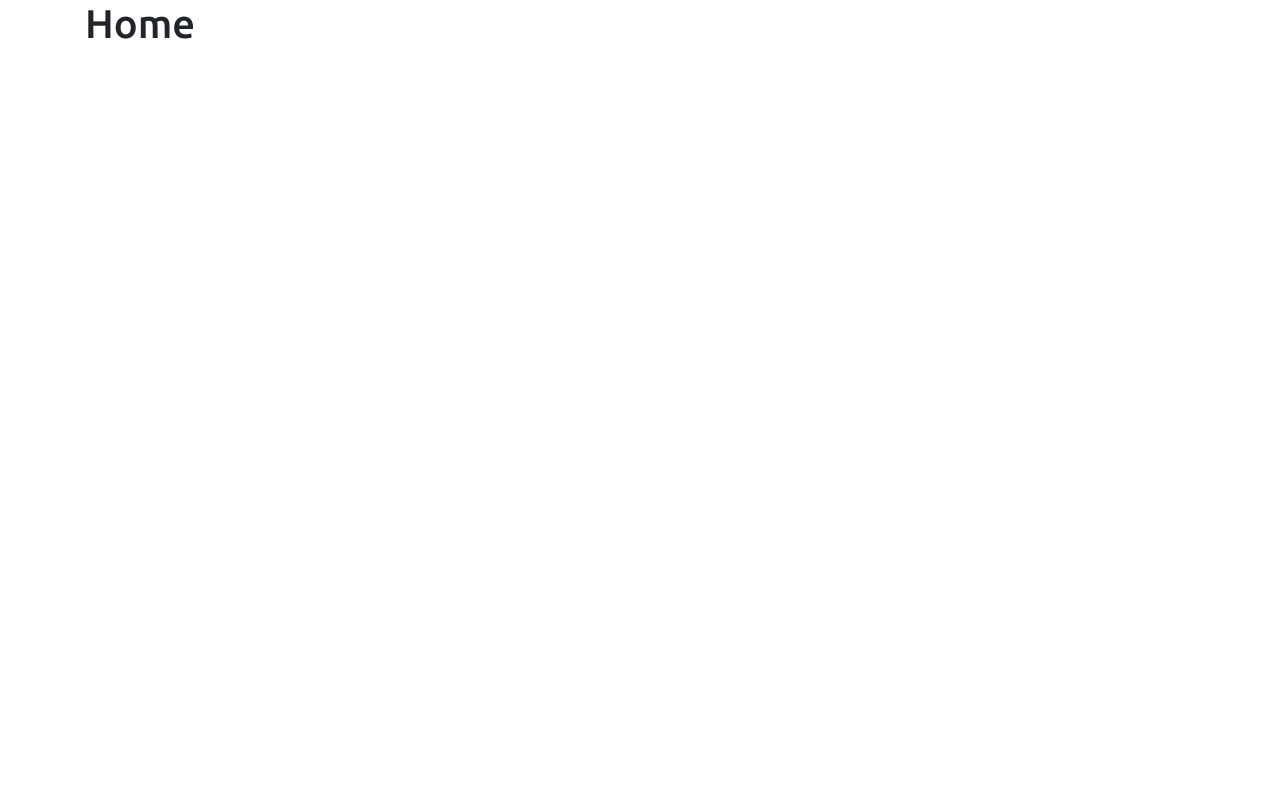
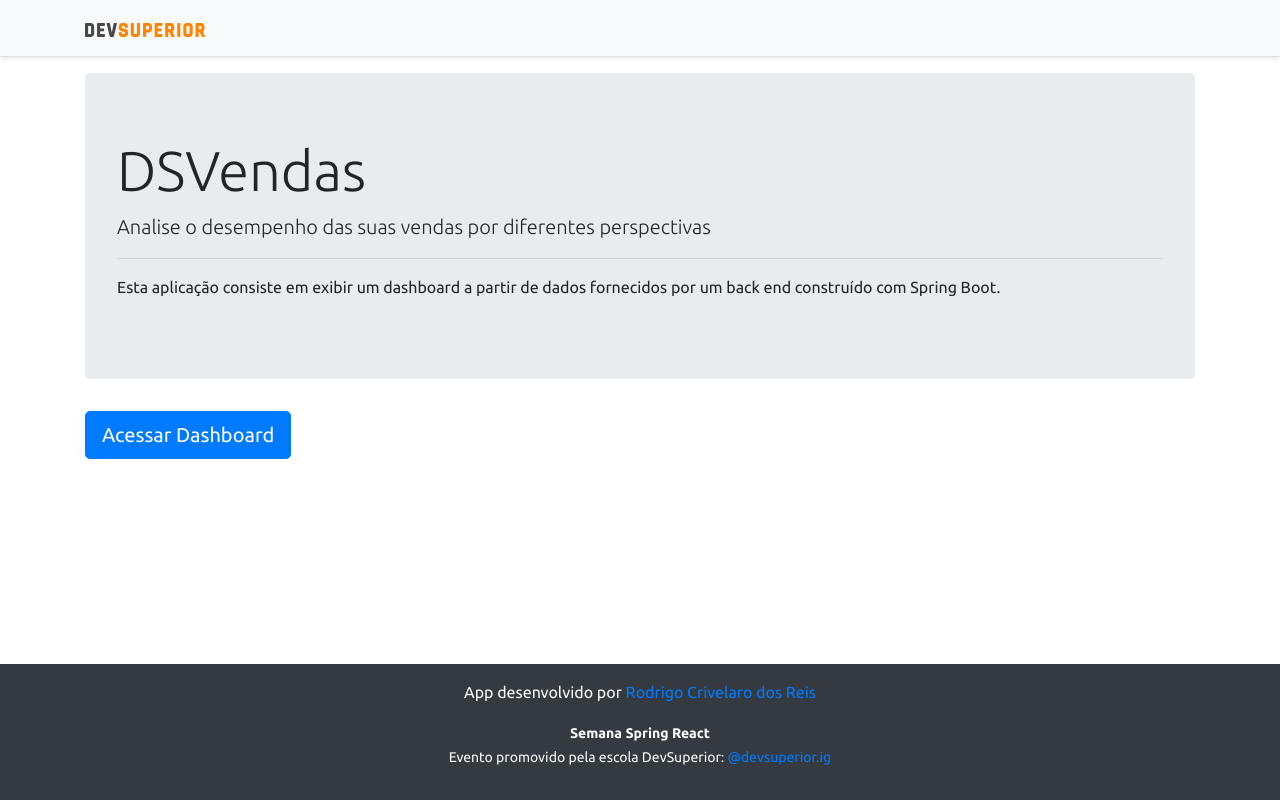
Before and after one commit to rodrigocrivelaro/projeto-sds3, a React (Create React App) app in the folder frontend/: page / in a window 1280 px wide. Built offline with nearby package versions, Linux system fonts and the light colour scheme.

Commit message:
Home, navigation

```diff
--- a/frontend/src/components/NavBar/index.tsx
+++ b/frontend/src/components/NavBar/index.tsx
@@ -1,3 +1,4 @@
+import { Link } from 'react-router-dom';
 import ImgDsDark from '../../assets/img/ds-dark.svg';
 
 const NavBar = () => {
@@ -5,7 +6,9 @@
         <div className="d-flex flex-column flex-md-row align-items-center p-3 px-md-4 mb-3 bg-light border-bottom shadow-sm">
             <div className="container">
                 <nav className="my-2 my-md-0 mr-md-3">
-                    <img src={ImgDsDark} alt="DevSuperior" width="120" />
+                    <Link to="/" >
+                        <img src={ImgDsDark} alt="DevSuperior" width="120" />
+                    </Link>
                 </nav>
             </div>
         </div>
--- a/frontend/src/pages/Home/index.tsx
+++ b/frontend/src/pages/Home/index.tsx
@@ -1,8 +1,24 @@
+import Footer from "components/Footer"
+import NavBar from "components/NavBar";
+import { Link } from "react-router-dom";
+
 const Home = () => {
     return (
-        <div className="container">
-            <h1>Home</h1>
-        </div>
+        <>
+            <NavBar />
+            <div className="container">
+                <div className="jumbotron">
+                    <h1 className="display-4">DSVendas</h1>
+                    <p className="lead">Analise o desempenho das suas vendas por diferentes perspectivas</p>
+                    <hr />
+                    <p>Esta aplicação consiste em exibir um dashboard a partir de dados fornecidos por um back end construído com Spring Boot.</p>
+                </div>
+                <Link to="/dashboard" className="btn btn-primary btn-lg">
+                    Acessar Dashboard
+                </Link>
+            </div>
+            <Footer />
+        </>
     );
 }
 
```
